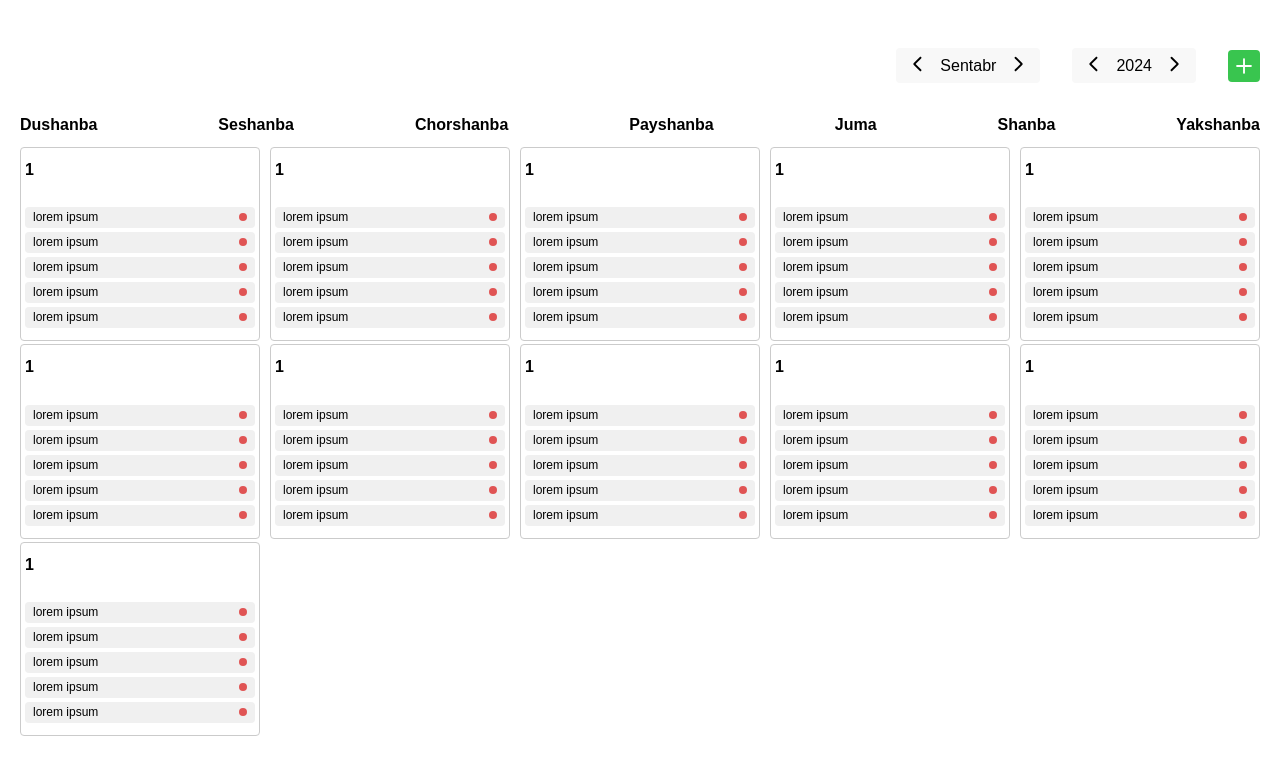
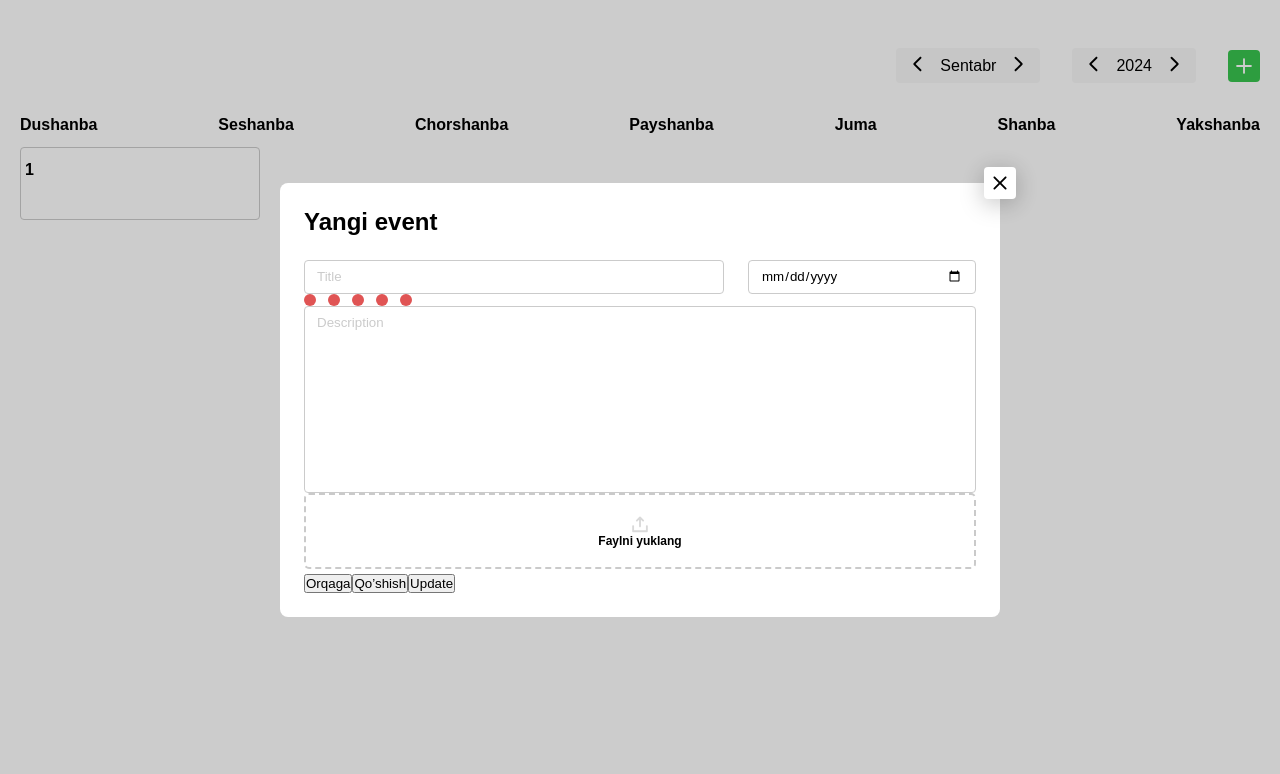
Before and after one commit to akramjonnuriddinov/osg-task, a Vue app: page / in a window 1280 px wide. Shown: the top 774 px of the page. Built offline with nearby package versions, Linux system fonts and the light colour scheme.

Commit message:
Add TaskModal somestyle and FileUpload component

```diff
--- a/src/App.vue
+++ b/src/App.vue
@@ -1,13 +1,26 @@
 <script setup lang="ts">
+import { ref } from 'vue'
 import TaskHeader from '@/components/TaskHeader.vue'
 import TaskComponent from '@/components/TaskComponent.vue'
+import TaskModal from '@/components/TaskModal.vue'
+
+const isShow = ref(true)
+const closeModal = () => {
+  isShow.value = false
+}
+const openModal = () => {
+  isShow.value = true
+}
 </script>
 
 <template>
   <div>
     <task-header />
     <div>
-      <task-component />
+      <task-component @open-modal="openModal" />
     </div>
+    <transition>
+      <task-modal v-if="isShow" @close-modal="closeModal" />
+    </transition>
   </div>
 </template>
--- /dev/null
+++ b/src/components/FileUpload.vue
@@ -0,0 +1,130 @@
+<script>
+// import { useImage } from '@/composables/useImage'
+export default {
+  data() {
+    return {
+      selectedFileNames: [],
+    }
+  },
+  methods: {
+    openFileInput() {
+      this.$refs.fileInput.click()
+    },
+    handleFileChange(event) {
+      const fileList = event.target.files
+      const files = []
+
+      for (let i = 0; i < fileList.length; i++) {
+        this.selectedFileNames.push({
+          name: fileList[i].name,
+          size: fileList[i].size,
+        })
+      }
+    },
+    formatFileSize(size) {
+      const units = ['B', 'KB', 'MB', 'GB']
+      let index = 0
+
+      while (size >= 1024 && index < units.length - 1) {
+        size /= 1024
+        index++
+      }
+
+      return `${size.toFixed(2)} ${units[index]}`
+    },
+    removeFile(index) {
+      this.selectedFileNames.splice(index, 1)
+    },
+  },
+}
+</script>
+
+<template>
+  <div>
+    <div class="file-input-box">
+      <div class="wrapper-file-input">
+        <div class="input-box" @click="openFileInput">
+          <img src="@/assets/images/upload.svg" alt="upload icon" />
+          <h4>Faylni yuklang</h4>
+          <input ref="fileInput" type="file" hidden @change="handleFileChange" multiple />
+        </div>
+        <small>Files Supported: PDF, TEXT, DOC, DOCX, JPG, PNG, SVG</small>
+      </div>
+
+      <div class="wrapper-file-section">
+        <div class="selected-files" v-if="selectedFileNames.length">
+          <h5>Selected Files</h5>
+          <ul class="file-list" :style="selectedFileNames.length ? 'max-height:220px' : 'height:auto'">
+            <transition-group name="fade" class="selected-files">
+              <li class="item" v-for="(f, index) in selectedFileNames" :key="f.name">
+                <span class="name"> {{ f.name }} ({{ formatFileSize(f.size) }}) </span>
+                <div class="remove" @click="removeFile(index)">remove</div>
+              </li>
+            </transition-group>
+          </ul>
+        </div>
+      </div>
+    </div>
+  </div>
+</template>
+
+<style scoped>
+:root {
+  --secondary: #1b2631;
+}
+
+.file-input-box {
+  display: flex;
+  justify-content: center;
+  flex-direction: column;
+  border-radius: 10px;
+  width: 100%;
+  height: auto;
+  background-color: #ffffff;
+}
+
+.input-box {
+  padding: 20px;
+  display: grid;
+  place-items: center;
+  border: 2px dashed #cacaca;
+  border-radius: 5px;
+  margin-bottom: 5px;
+  cursor: pointer;
+}
+
+small {
+  display: none;
+  font-size: 12px;
+  color: #a3a3a3;
+}
+h5 {
+  margin-bottom: 10px;
+}
+.file-list {
+  overflow-y: auto;
+  list-style-type: none;
+  padding: 0 10px 10px 0;
+  margin: 0;
+  transition: 0.3s all ease-in-out;
+}
+.item {
+  display: flex;
+  justify-content: space-between;
+  align-items: center;
+  border: 1px solid #cacaca;
+  border-radius: 5px;
+  padding: 10px;
+  font-size: 14px;
+}
+.item:not(:last-child) {
+  margin-bottom: 5px;
+}
+.remove {
+  display: grid;
+  place-items: center;
+  color: #c0392b;
+  cursor: pointer;
+  transition: 0.3s all ease-in-out;
+}
+</style>
--- a/src/components/TaskComponent.vue
+++ b/src/components/TaskComponent.vue
@@ -1,21 +1,21 @@
 <script setup lang="ts">
-// import { useCounterStore } from '@/store'
+import { useTaskStore } from '@/store'
 
-// const store = useCounterStore()
+const store = useTaskStore()
+
+const emit = defineEmits<{
+  (event: 'open-modal'): void
+}>()
 </script>
 
 <template>
-  <!-- <div>
-    {{ store.count }}
-  </div>
-  <button @click="store.increment">add</button> -->
   <div class="container">
     <div class="all-tasks">
-      <div v-for="i in 11" :key="i" class="task-wrapper">
+      <div class="task-wrapper">
         <span class="task-wrapper__day">1</span>
         <ul calss="tasks">
-          <li v-for="i in 5" :key="i" class="tasks__item">
-            <span>lorem ipsum</span>
+          <li v-for="task in store.tasks" :key="task.date" @click="emit('open-modal')" class="tasks__item">
+            <span>{{ task.title }}</span>
             <span class="circle"></span>
           </li>
         </ul>
--- a/src/components/TaskHeader.vue
+++ b/src/components/TaskHeader.vue
@@ -43,25 +43,25 @@ const weeks: Weeks[] = [
       <div class="month">
         <div class="month__btn-wrapper">
           <button class="month__btn">
-            <img class="month__btn-img" :src="useImage('left-btn.svg')" alt="" />
+            <img class="month__btn-img" :src="useImage('left-btn.svg')" alt="Month change left" />
           </button>
           <span class="month__btn-text">Sentabr</span>
           <button class="month__btn">
-            <img class="month__btn-img" :src="useImage('right-btn.svg')" alt="" />
+            <img class="month__btn-img" :src="useImage('right-btn.svg')" alt="Month change right" />
           </button>
         </div>
 
         <div class="month__btn-wrapper">
           <button class="month__btn">
-            <img class="month__btn-img" :src="useImage('left-btn.svg')" alt="" />
+            <img class="month__btn-img" :src="useImage('left-btn.svg')" alt="Year change left" />
           </button>
           <span class="month__btn-text">2024</span>
           <button class="month__btn">
-            <img class="month__btn-img" :src="useImage('right-btn.svg')" alt="" />
+            <img class="month__btn-img" :src="useImage('right-btn.svg')" alt="Year change right" />
           </button>
         </div>
 
-        <button class="plus-btn"><img :src="useImage('plus-btn.svg')" alt="" /></button>
+        <button class="plus-btn"><img :src="useImage('plus-btn.svg')" alt="Add task" /></button>
       </div>
       <ul class="weeks">
         <li v-for="week in weeks" :key="week.id" class="weeks__item">{{ week.name }}</li>
--- /dev/null
+++ b/src/components/TaskModal.vue
@@ -0,0 +1,152 @@
+<script setup lang="ts">
+import { reactive } from 'vue'
+import { useImage } from '@/composables/useImage'
+import { useTaskStore } from '@/store'
+import { v4 as uuidv4 } from 'uuid'
+import FileUpload from '@/components/FileUpload.vue'
+
+const store = useTaskStore()
+const emit = defineEmits<{
+  (event: 'close-modal'): void
+}>()
+
+const task = reactive({
+  id: uuidv4(),
+  title: '',
+  color: '',
+  date: '',
+  description: '',
+  file: '',
+})
+</script>
+
+<template>
+  <section class="modal">
+    <div class="modal__inner">
+      <button class="modal__close" @click="emit('close-modal')">
+        <img :src="useImage('close-btn.svg')" alt="Modal close button" />
+      </button>
+      <h2 class="modal__title">Yangi event</h2>
+      <div class="modal__form">
+        <div class="modal__top">
+          <input v-model="task.title" class="modal__input-title" type="text" placeholder="Title" />
+          <input v-model="task.date" class="modal__date" type="date" />
+        </div>
+        <ul class="circle-wrapper">
+          <li v-for="i in 5" :key="i" class="circle"></li>
+        </ul>
+        <textarea
+          v-model="task.description"
+          class="modal__description"
+          cols="30"
+          rows="10"
+          placeholder="Description"
+        ></textarea>
+
+        <file-upload />
+
+        <div class="modal__btn-wrapper">
+          <button @click="emit('close-modal')" class="modal__btn modal__btn--back">Orqaga</button>
+          <button @click="store.addTask(task)" class="modal__btn modal__btn--add">Qo’shish</button>
+          <button @click="store.updateTask" class="modal__btn modal__btn--add">Update</button>
+        </div>
+      </div>
+    </div>
+  </section>
+</template>
+
+<style scoped>
+.modal {
+  position: fixed;
+  width: 100%;
+  top: 0;
+  bottom: 0;
+  display: flex;
+  align-items: center;
+  justify-content: center;
+  background-color: #00000033;
+  z-index: 100;
+}
+
+.modal__inner {
+  max-width: 720px;
+  width: 100%;
+  position: absolute;
+  background-color: #ffffff;
+  border-radius: 8px;
+  padding: 24px;
+}
+
+.modal__close {
+  position: absolute;
+  top: 0;
+  right: 0;
+  transform: translateX(50%) translateY(-50%);
+  border: none;
+  background-color: #fff;
+  box-shadow: 0px 4px 24px 0px #00000040;
+  border-radius: 4px;
+  padding: 6px;
+  display: flex;
+  align-items: center;
+  justify-content: center;
+}
+
+.modal__title {
+  font-weight: 600;
+  font-size: 24px;
+  line-height: 29.26px;
+  margin-bottom: 24px;
+}
+
+.modal__top {
+  display: flex;
+  justify-content: space-between;
+}
+
+.modal__input-title {
+  max-width: 420px;
+  width: 100%;
+  margin-right: 24px;
+}
+
+.modal__date {
+  max-width: 228px;
+  padding: 6px 12px;
+}
+
+input,
+textarea {
+  border: 1px solid #cbcbcb;
+  background-color: transparent;
+  padding: 7px 12px 8px;
+  display: block;
+  border-radius: 4px;
+  resize: none;
+  width: 100%;
+  font-family: inherit;
+  line-height: 17.07px;
+  font-weight: 500;
+  outline: none;
+}
+input::placeholder,
+textarea::placeholder {
+  color: #cbcbcb;
+}
+
+.circle-wrapper {
+  display: flex;
+  align-items: center;
+}
+
+.circle {
+  background-color: #e05454;
+  width: 12px;
+  height: 12px;
+  border-radius: 100%;
+}
+
+.circle {
+  margin-right: 12px;
+}
+</style>
--- a/src/store/index.ts
+++ b/src/store/index.ts
@@ -1,15 +1,23 @@
 import { defineStore } from "pinia"
+import type { Task } from '@/types'
 
-export const useCounterStore = defineStore('counter', {
+export const useTaskStore = defineStore('task', {
   state: () => ({
-    count: 0, name: 'Eduardo'
+    tasks: [] as Task[],
   }),
   getters: {
-    doubleCount: (state) => state.count * 2,
   },
   actions: {
-    increment() {
-      this.count++
+    addTask(task: Task) {
+      this.tasks.unshift(task)
     },
+    updateTask(task: Task) {
+      const index = this.tasks.findIndex((item: Task) => item.id === task.id)
+      this.tasks[index] = task
+    },
+    deleteTask(id: string) {
+      const index = this.tasks.findIndex((item: Task) => item.id === id)
+      this.tasks.splice(index, 1)
+    }
   },
 })
--- /dev/null
+++ b/src/types.ts
@@ -0,0 +1,8 @@
+export interface Task {
+  id: string
+  title: string
+  color: string
+  date: string
+  description: string
+  file: string
+}
```
Also changed, not shown: src/assets/images/close-btn.svg (added), src/assets/images/upload.svg (added).
